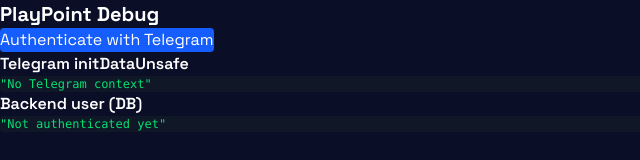
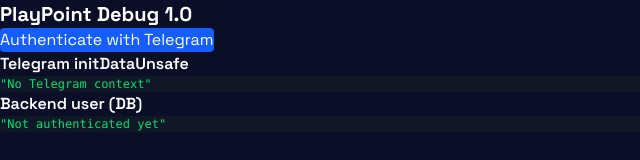
Before and after one commit to muxammadumar/play-point, a Vue app in the folder apps/web/: page / in a window 1280 px wide. Shown: the top 160 px of the page, without its empty margins (0-640 px from the left). Built offline with nearby package versions, Linux system fonts and the light colour scheme; no server answers.

Commit message:
feat(view): update title in HomeView to include version number

```diff
--- a/apps/web/src/views/HomeView.vue
+++ b/apps/web/src/views/HomeView.vue
@@ -1,6 +1,6 @@
 <template>
   <div class="p-4 space-y-6">
-    <h1 class="text-xl font-bold">PlayPoint Debug</h1>
+    <h1 class="text-xl font-bold">PlayPoint Debug 1.0</h1>
 
     <button
       class="px-4 py-2 bg-blue-600 text-white rounded disabled:opacity-50"
```
